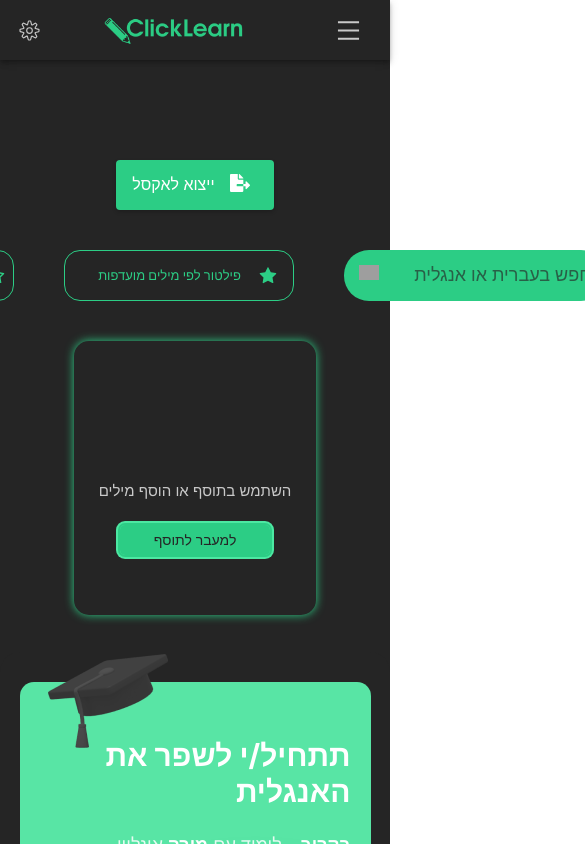
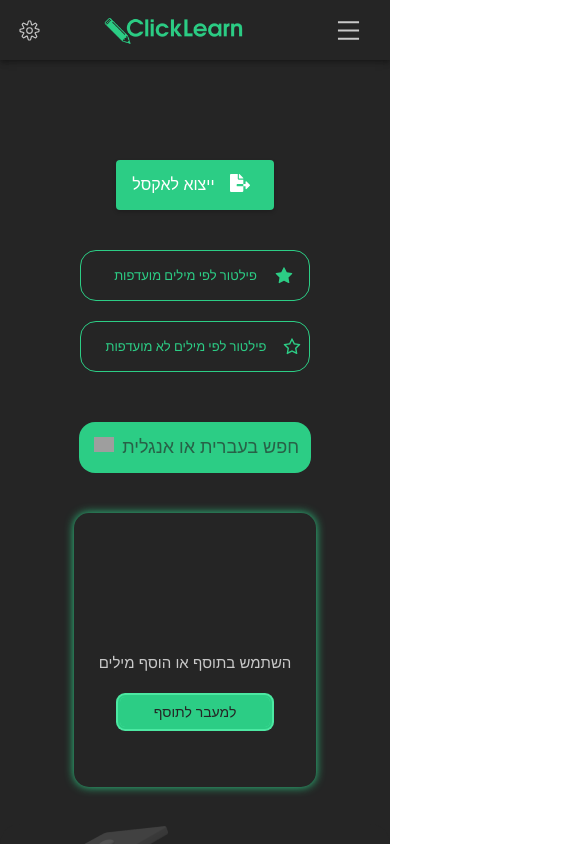
Before and after one commit to Click-Learn/Click-Learn-App, a React (Create React App) app: page /allwords in a window 390 px wide. Shown: the top 844 px of the page, 585 px wide, since content can reach past the window. Built offline with nearby package versions, Linux system fonts and the light colour scheme; grey boxes are pictures that could not be loaded.

Commit message:
responsive work route

```diff
--- a/src/Components/Layout/Main/Dashboard/AllWords/AllWords.css
+++ b/src/Components/Layout/Main/Dashboard/AllWords/AllWords.css
@@ -9,11 +9,18 @@
     gap: 40px;
     align-items: center;
 }
+.AllWords .filters {
+    gap: 20px;
+    justify-content: center;
+    display: flex;
+}
 .AllWords .filter_container {
     display: flex;
+    flex-direction: column;
     justify-content: center;
     align-items: center;
     gap: 50px;
+    flex-wrap: wrap;
 }
 
 .AllWords .save_words_lists_line .icons {
@@ -29,6 +36,8 @@
 }
 .AllWords .search_text_container {
     position: relative;
+    order: 3;
+    width: 100%;
 }
 
 .AllWords .search_text_container img {
@@ -45,11 +54,13 @@
   }
 
 
+
 .AllWords .text_search_words {
-    padding: 15px;
+    padding: 15px 0;
+    width: 100%;
     background-color: var(--color-light-green);
     border: none;
-    border-radius: 25px;
+    border-radius: 16px;
     outline: none;
     font-size: 18px;
   }
@@ -57,6 +68,8 @@
   .AllWords .text_search_words::placeholder {
     color: #272727a6;
     opacity: 1;
+    position: relative;
+    right: 12px;
   }
 
   .AllWords .text_search_words:focus::placeholder {
@@ -236,3 +249,17 @@ display: none;
     box-shadow: 0 0 10px 0px var(--color-light-green);
 
 }
+
+
+
+
+
+@media only screen and (max-width: 550px) {
+
+    .AllWords  .save_words_list_container {
+        max-width: 300px;
+    }
+    .AllWords .filters {
+        flex-direction: column;
+    }
+}
--- a/src/Components/Layout/Main/Dashboard/AllWords/AllWords.tsx
+++ b/src/Components/Layout/Main/Dashboard/AllWords/AllWords.tsx
@@ -90,6 +90,9 @@ function AllWords(): JSX.Element {
           />
         </div>
 
+      <div className="filters">
+
+        <div>
 
         {favoriteFilter ? (
                         <Chip
@@ -118,6 +121,9 @@ function AllWords(): JSX.Element {
             }
             />
         )}
+        </div>
+
+            <div>
 
 
         {unFavoriteFilter ? (
@@ -141,6 +147,9 @@ function AllWords(): JSX.Element {
           icon={<AiOutlineStar style={{ borderRadius: "20px", fontSize: "20px", color: theme.palette.success.main }}          />}
         />
         )}
+            </div>
+
+      </div>
 
         </div>
 
--- a/src/helpers/config.ts
+++ b/src/helpers/config.ts
@@ -1,8 +1,8 @@
 
 class Config {
 
-    BASE_URL = "http://localhost:4000"
-    // BASE_URL = "https://click-learn.herokuapp.com"
+    // BASE_URL = "http://localhost:4000"
+    BASE_URL = "https://click-learn.herokuapp.com"
 }
 
 export const config = new Config();
```
